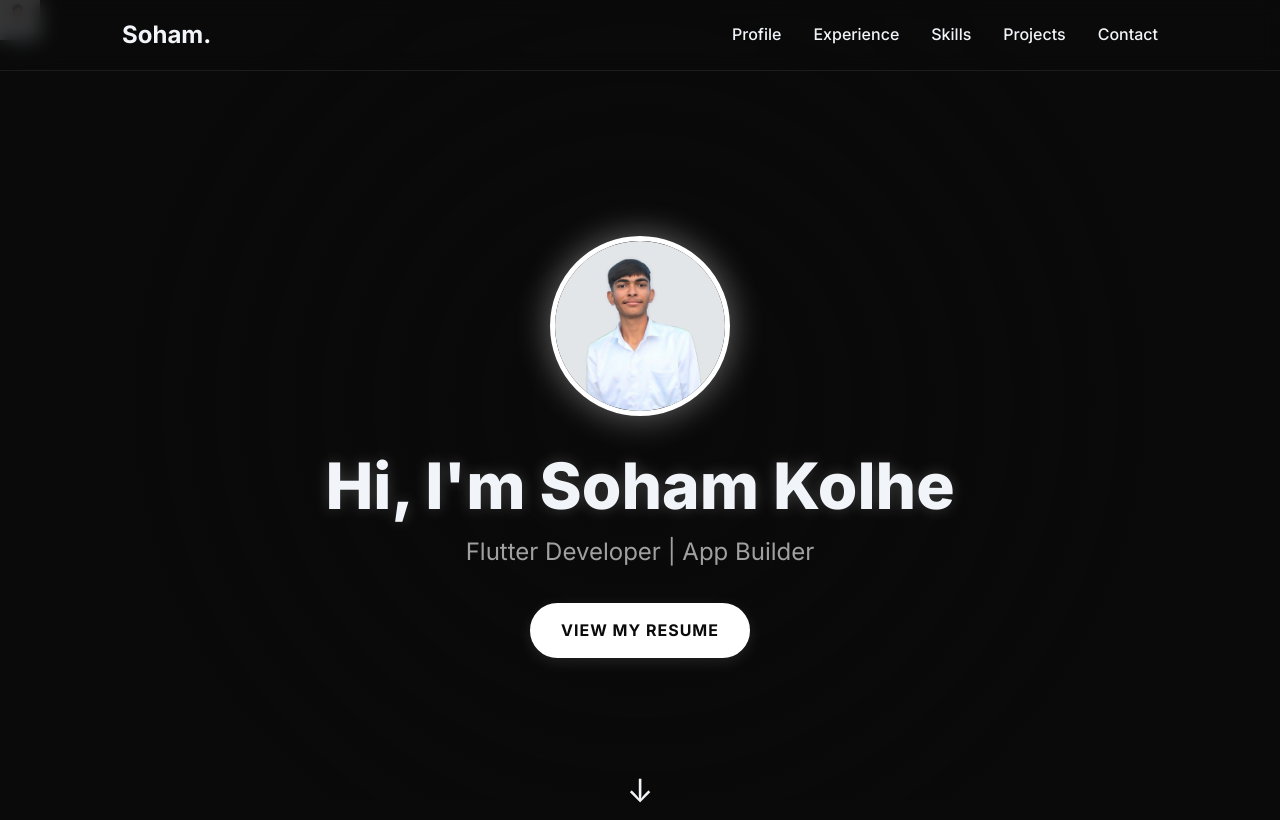
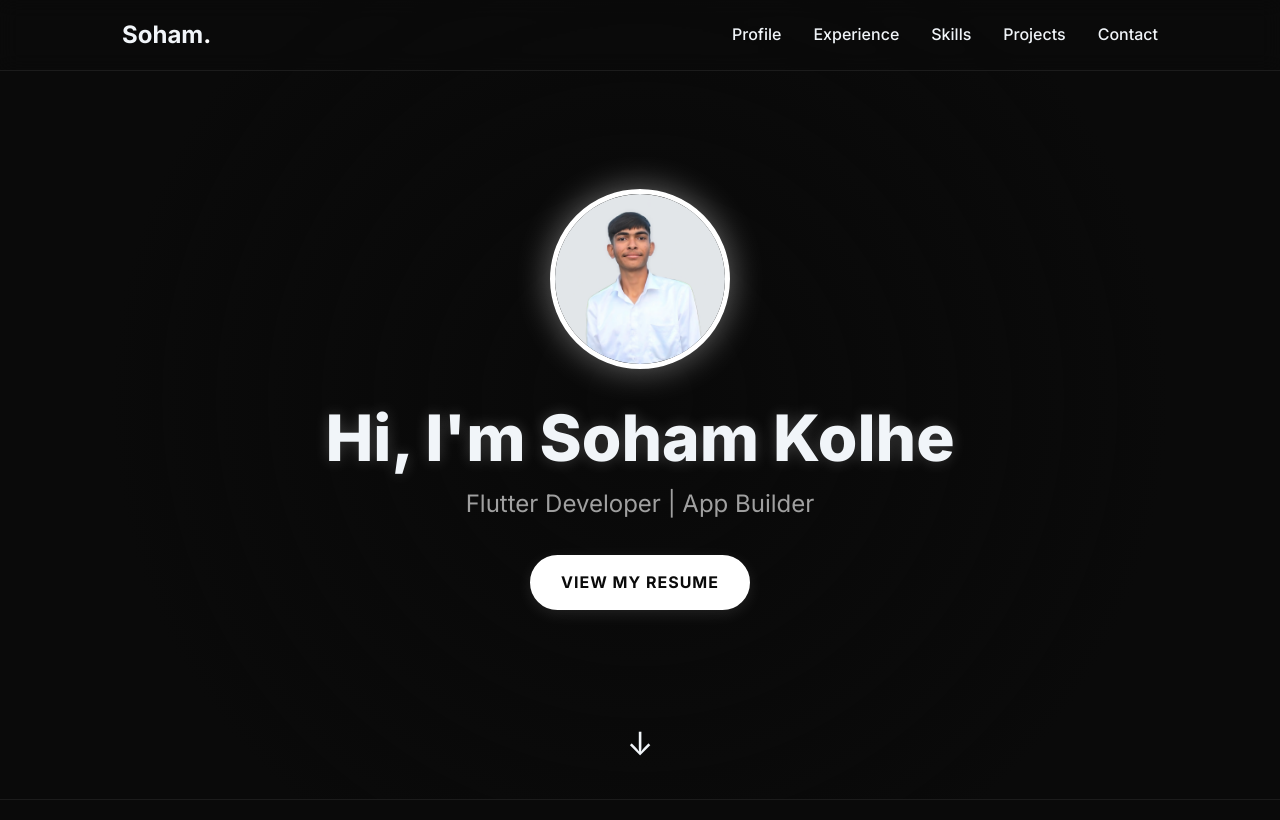
Before and after one commit to sohamkolhe9829/sohamkolhe9829.github.io, a plain HTML site: page index.html in a window 1280 px wide. Shown: the top 820 px of the page. Drawn offline with Linux system fonts and the light colour scheme.

Commit message:
logo updated

```diff
--- a/index.html
+++ b/index.html
@@ -9,8 +9,8 @@
     <meta name="keywords" content="Soham Kolhe, Flutter Developer, App Developer, Portfolio, Tech Explorer">
     <title>Soham Kolhe - Flutter Developer</title>
     <link rel="preconnect" href="https://fonts.googleapis.com">
-    <img src="./profile.jpeg" alt="Soham Kolhe" class="logo-image" style="height:40px;">
     <link rel="preconnect" href="https://fonts.gstatic.com" crossorigin>
+    <link rel="icon" type="image/png" href="./profile.jpeg">
     <link href="https://fonts.googleapis.com/css2?family=Inter:wght@400;500;700;800&display=swap" rel="stylesheet">
     <style>
         /* --- CSS Variables & Base Styles --- */
```
